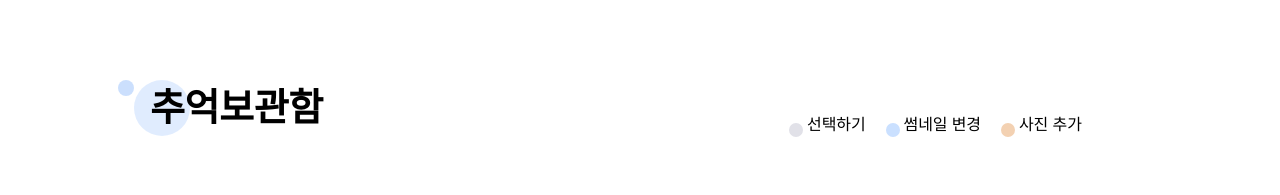
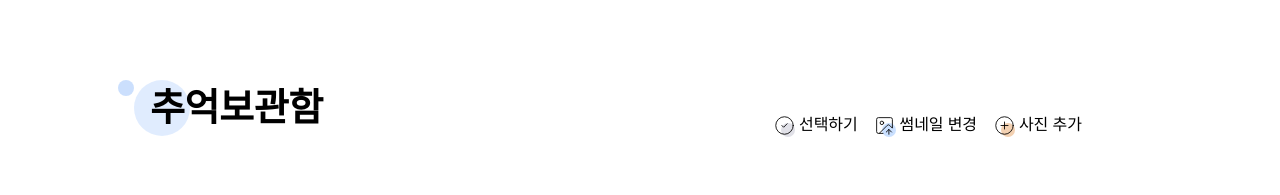
Before and after one commit to rmfosem613/MemoryBubble, a React (Vite) app in the folder FE/: page /album/basic in a window 1280 px wide. Shown: the top 195 px of the page. Built offline with nearby package versions, Linux system fonts and the light colour scheme; grey boxes are pictures that could not be loaded.

Commit message:
Feat: 추억보관함 버튼 이미지 추가
lucide-icon 추가

S12P21D201-126

```diff
--- a/FE/src/pages/BasicPhotoAlbumPage.tsx
+++ b/FE/src/pages/BasicPhotoAlbumPage.tsx
@@ -9,6 +9,9 @@ import { useModal } from '@/hooks/useModal'
 import InputImg from "@/components/common/Modal/InputImg"
 import DropDown from "@/components/common/Modal/DropDown"
 import Alert from "@/components/common/Alert"
+
+import { CircleCheck, CirclePlus, FolderUp, ImageUp, Trash2, X } from 'lucide-react';
+
 
 function BasicPhotoAlbumPage() {
   const photos = [
@@ -185,6 +188,8 @@ function BasicPhotoAlbumPage() {
                   className="flex space-x-1 cursor-pointer"
                   onClick={toggleSelectionMode}
                 >
+                  <CircleCheck strokeWidth={1} className="absolute z-30 ml-[-3pX] mt-[2px]" size={'21px'} />
+
                   <div className="flex mt-auto w-3.5 h-3.5 rounded-full bg-gray-300"></div>
                   <p className="font-p-500 text-subtitle-1-lg">선택하기</p>
                 </div>
@@ -192,6 +197,8 @@ function BasicPhotoAlbumPage() {
                   className="flex space-x-1 cursor-pointer"
                   onClick={enterThumbnailMode}
                 >
+                  <ImageUp strokeWidth={1} className="absolute z-30 ml-[-4px] mt-[2px]" size={'21px'} />
+
                   <div className="flex mt-auto w-3.5 h-3.5 rounded-full bg-blue-300"></div>
                   <p className="font-p-500 text-subtitle-1-lg">썸네일 변경</p>
                 </div>
@@ -199,6 +206,8 @@ function BasicPhotoAlbumPage() {
                   className="flex space-x-1 cursor-pointer"
                   onClick={openAddPhotoModal}
                 >
+                  <CirclePlus strokeWidth={1} className="absolute z-30 ml-[-3pX] mt-[2px]" size={'21px'} />
+
                   <div className="flex mt-auto w-3.5 h-3.5 rounded-full bg-album-200"></div>
                   <p className="font-p-500 text-subtitle-1-lg">사진 추가</p>
                 </div>
@@ -210,6 +219,8 @@ function BasicPhotoAlbumPage() {
                   className="flex space-x-1 cursor-pointer"
                   onClick={toggleSelectionMode}
                 >
+                  <X strokeWidth={1} className="absolute z-30 ml-[-3pX] mt-[2px]" size={'23px'} />
+
                   <div className="flex mt-auto w-3.5 h-3.5 rounded-full bg-gray-400"></div>
                   <p className="font-p-500 text-subtitle-1-lg">취소하기</p>
                 </div>
@@ -217,6 +228,8 @@ function BasicPhotoAlbumPage() {
                   className="flex space-x-1 cursor-pointer"
                   onClick={openMoveAlbumModal}
                 >
+                  <FolderUp strokeWidth={1} className="absolute z-30 ml-[-5pX] mt-[2px]" size={'22px'} />
+
                   <div className="flex mt-auto w-3.5 h-3.5 rounded-full bg-blue-400"></div>
                   <p className="font-p-500 text-subtitle-1-lg">앨범 이동하기</p>
                 </div>
@@ -224,6 +237,8 @@ function BasicPhotoAlbumPage() {
                   className="flex space-x-1 cursor-pointer"
                   onClick={deleteSelectedPhotos}
                 >
+                  <Trash2 strokeWidth={1} className="absolute z-30 ml-[-3pX] mt-[1px]" size={'22px'} />
+
                   <div className="flex mt-auto w-3.5 h-3.5 rounded-full bg-red-200 opacity-[70%]"></div>
                   <p className="font-p-500 text-subtitle-1-lg">삭제하기</p>
                 </div>
@@ -235,10 +250,13 @@ function BasicPhotoAlbumPage() {
                   className="flex space-x-1 cursor-pointer"
                   onClick={cancelAllModes}
                 >
+                  <X strokeWidth={1} className="absolute z-30 ml-[-3pX] mt-[2px]" size={'23px'} />
+
                   <div className="flex mt-auto w-3.5 h-3.5 rounded-full bg-gray-400"></div>
                   <p className="font-p-500 text-subtitle-1-lg">취소하기</p>
                 </div>
                 <div className="flex space-x-1">
+                  <ImageUp strokeWidth={1} className="absolute z-30 ml-[-4px] mt-[2px]" size={'21px'} />
                   <div className="flex mt-auto w-3.5 h-3.5 rounded-full bg-blue-300"></div>
                   <p className="font-p-500 text-subtitle-1-lg">썸네일 변경</p>
                 </div>
```
